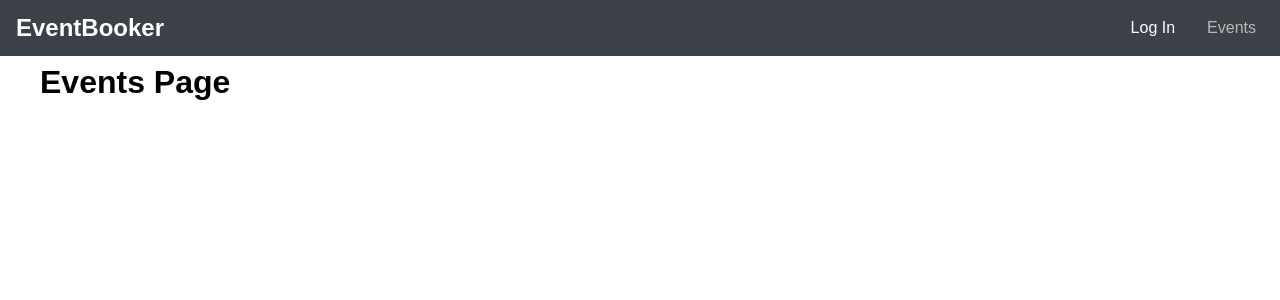
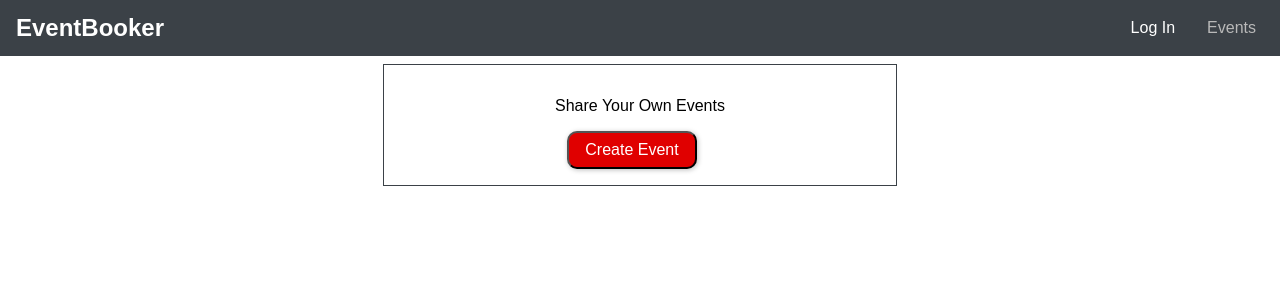
Before and after one commit to sleeplesseditor/EventBooker, a React (Create React App) app in the folder frontend/: page /events in a window 1280 px wide. Shown: the top 300 px of the page. Built offline with nearby package versions, Linux system fonts and the light colour scheme.

Commit message:
Modal component created

```diff
--- /dev/null
+++ b/frontend/src/components/Backdrop/Backdrop.css
@@ -0,0 +1,8 @@
+.backdrop {
+    position: fixed;
+    top: 0;
+    left: 0;
+    height: 100vh;
+    width: 100%;
+    background: rgba(0, 0, 0, 0.75);
+}
--- /dev/null
+++ b/frontend/src/components/Backdrop/Backdrop.js
@@ -0,0 +1,12 @@
+import React from 'react';
+import './Backdrop.css';
+
+const Backdrop = () => {
+    return (
+        <div className="backdrop">
+
+        </div>
+    )
+}
+
+export default Backdrop;
--- /dev/null
+++ b/frontend/src/components/Modal/Modal.css
@@ -0,0 +1,36 @@
+.modal {
+    width: 90%;
+    background-color: #ffffff;
+    box-shadow: 0 2px 8px rgba(0, 0, 0, 0.26);
+    position: fixed;
+    top: 20vh;
+    left: 5%;
+}
+
+.modal__header {
+    padding: 1rem;
+    background-color: #3b4147;
+    color: #ffffff;
+}
+
+.modal__header h1 {
+    margin: 0;
+    font-size: 1.25rem;
+}
+
+.modal__content {
+    padding: 1rem;
+}
+
+.modal__actions {
+    display: flex;
+    justify-content: flex-end;
+    padding: 1rem;
+}
+
+@media (min-width: 768px) {
+    .modal {
+        width: 30rem;
+        left: calc((100% - 30rem) / 2);
+    }
+}
--- /dev/null
+++ b/frontend/src/components/Modal/Modal.js
@@ -0,0 +1,33 @@
+import React from 'react';
+import './Modal.css';
+
+const Modal = props => {
+    return (
+        <div className="modal">
+            <header className="modal__header"><h1>{props.title}</h1></header>
+            <section className="modal__content">
+                {props.children}
+            </section>
+            <section className="modal__actions">
+                {props.canCancel && (
+                    <button
+                        className="btn"
+                        onClick={props.onCancel}
+                    >
+                        Cancel
+                    </button>
+                )}
+                {props.canConfirm && (
+                    <button
+                        className="btn"
+                        onClick={props.onConfirm}
+                    >
+                        Confirm
+                    </button>
+                )}
+            </section>
+        </div>
+    )
+};
+
+export default Modal;
--- a/frontend/src/index.css
+++ b/frontend/src/index.css
@@ -1,5 +1,40 @@
 body {
-  margin: 0;
-  padding: 0;
-  font-family: Arial, Helvetica, sans-serif;
+    margin: 0;
+    padding: 0;
+    font-family: Arial, Helvetica, sans-serif;
 }
+
+
+.form-control label,
+.form-control input {
+    width: 100%;
+    display: block;
+}
+
+.form-control label {
+    margin-bottom: 0.5rem;
+}
+
+.form-control {
+    margin-bottom: 1rem;
+}
+
+.form-actions button,
+.btn {
+    background-color: #e00000;
+    font: inherit;
+    border-radius: 10px;
+    padding: 0.5rem 1rem;
+    margin-right: 1rem;
+    box-shadow: 1px 1px 5px rgba(0, 0, 0, 0.26);
+    color: #ffff;
+    cursor: pointer;
+    transition: all .2s;
+}
+
+.form-actions button:hover,
+.form-actions button:active,
+.btn:hover,
+.btn:active {
+    background-color: #ff0000;
+}
--- a/frontend/src/pages/Auth.css
+++ b/frontend/src/pages/Auth.css
@@ -3,35 +3,3 @@
     max-width: 80%;
     margin: 5rem auto;
 }
-
-.form-control label,
-.form-control input {
-    width: 100%;
-    display: block;
-}
-
-.form-control label {
-    margin-bottom: 0.5rem;
-}
-
-.form-control {
-    margin-bottom: 1rem;
-}
-
-.form-actions button {
-    background-color: #e00000;
-    font: inherit;
-    border-radius: 3px;
-    padding: 0.5rem 1rem;
-    margin-right: 1rem;
-    box-shadow: 1px 1px 5px rgba(0, 0, 0, 0.26);
-    color: #ffff;
-    cursor: pointer;
-    transition: all .2s;
-}
-
-.form-actions button:hover,
-.form-actions button:active {
-    background-color: #ff0000;
-    transform: scale(1.11);
-}
--- /dev/null
+++ b/frontend/src/pages/Events.css
@@ -0,0 +1,8 @@
+.events-control {
+    text-align: center;
+    border: 1px solid #3b4147;
+    padding: 1rem;
+    margin: 2rem auto;
+    width: 30rem;
+    max-width: 80%;
+}
--- a/frontend/src/pages/Events.js
+++ b/frontend/src/pages/Events.js
@@ -1,11 +1,46 @@
 import React, { Component } from 'react';
+import Modal from '../components/Modal/Modal';
+import Backdrop from '../components/Backdrop/Backdrop';
+import './Events.css';
 
 class EventsPage extends Component {
+    state = {
+        creating: false
+    };
+
+    startCreateEventHandler = () => {
+        this.setState({
+            creating: true
+        });
+    }
+
+    modalConfirmHandler = () => {
+
+    };
+
+    modalCancelHandler = () => {
+        this.setState({
+            creating: false
+        });
+    };
+
     render() {
         return (
-            <div>
-                <h1>Events Page</h1>
-            </div>
+            <React.Fragment>
+                {this.state.creating && <Backdrop />}
+                {this.state.creating && <Modal title="Add Event" canCancel canConfirm onCancel={this.modalCancelHandler} onConfirm={this.modalConfirmHandler} >
+                    <p>Modal Content</p>
+                </Modal>}
+                <div className="events-control">
+                <p>Share Your Own Events</p>
+                    <button
+                        className="btn"
+                        onClick={this.startCreateEventHandler}
+                    >
+                        Create Event
+                    </button>
+                </div>
+            </React.Fragment>
         );
     }
 }
```
